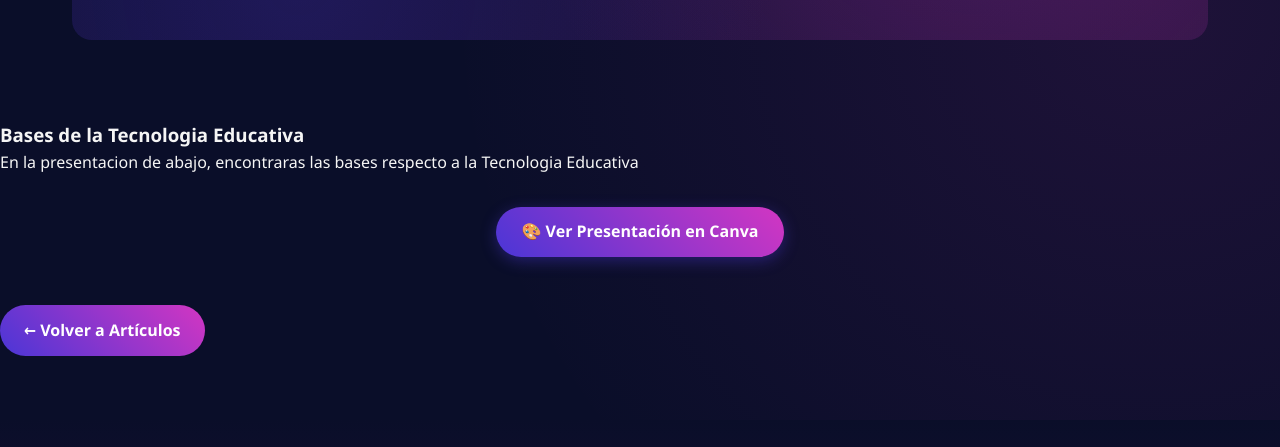
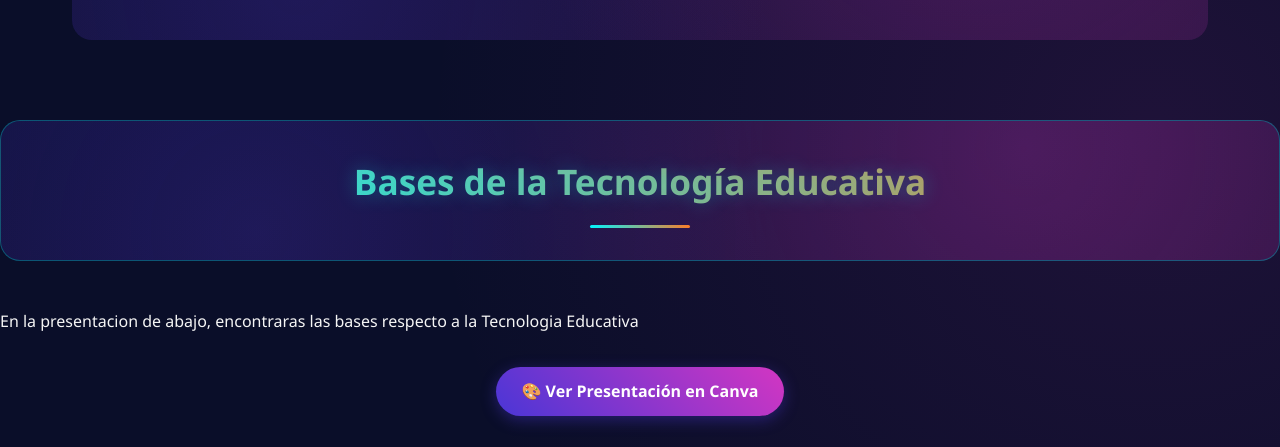
Before and after one commit to toniddl12-droid/blog-astronomia, a plain HTML site: page index.html in a window 1280 px wide. Shown: the part 3320-3767 px from the top of the page. Drawn offline with Linux system fonts and the light colour scheme.

Commit message:
Update index.html
Signed-off-by: toniddl12-droid <toniddl12@gmail.com>

```diff
--- a/index.html
+++ b/index.html
@@ -1259,7 +1259,20 @@ siempre ofrecer soluciones y estrategias aplicables en el aula real.</p>
     </div>
 
 
-            <h3>Bases de la Tecnologia Educativa</h3>
+                                               <div style="text-align: center; margin: 3rem 0; padding: 2rem; background: linear-gradient(135deg, rgba(74, 54, 214, 0.1), rgba(211, 54, 194, 0.1)); border-radius: 20px; border: 1px solid rgba(0, 245, 255, 0.3); position: relative; overflow: hidden;">
+
+    <!-- Efecto de fondo -->
+    <div style="position: absolute; top: 0; left: 0; width: 100%; height: 100%; background: radial-gradient(circle at 20% 80%, rgba(74, 54, 214, 0.2) 0%, transparent 50%), radial-gradient(circle at 80% 20%, rgba(211, 54, 194, 0.2) 0%, transparent 50%); z-index: 0;"></div>
+
+    <!-- Título -->
+    <h3 style="position: relative; z-index: 1; font-size: 2.2rem; background: linear-gradient(45deg, #00f5ff, #ff7b25); -webkit-background-clip: text; background-clip: text; color: transparent; margin-bottom: 1rem; text-shadow: 0 0 20px rgba(0, 245, 255, 0.3);">
+        Bases de la Tecnología Educativa
+    </h3>
+
+    <!-- Línea decorativa -->
+    <div style="position: relative; z-index: 1; width: 100px; height: 3px; background: linear-gradient(45deg, #00f5ff, #ff7b25); margin: 0 auto; border-radius: 3px;"></div>
+
+</div>
             <p>En la presentacion de abajo, encontraras las bases respecto a la Tecnologia Educativa</p>
            <div style="text-align: center; margin: 2rem 0;">
     <a href="https://www.canva.com/design/DAG1inr2XiM/neMURePLxiNB1rLeiOIpaw/view?utm_content=DAG1inr2XiM&utm_campaign=designshare&utm_medium=link2&utm_source=uniquelinks&utlId=hde668dbfe8"
```
